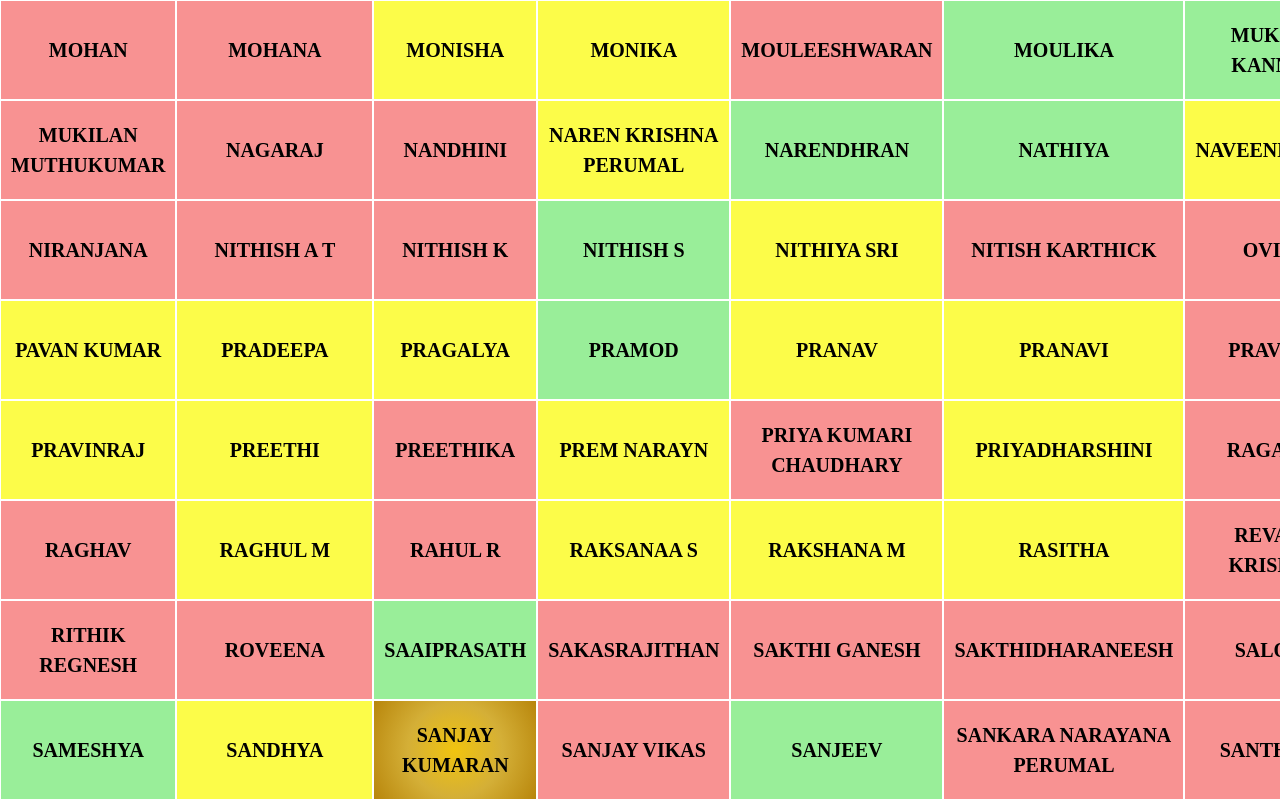
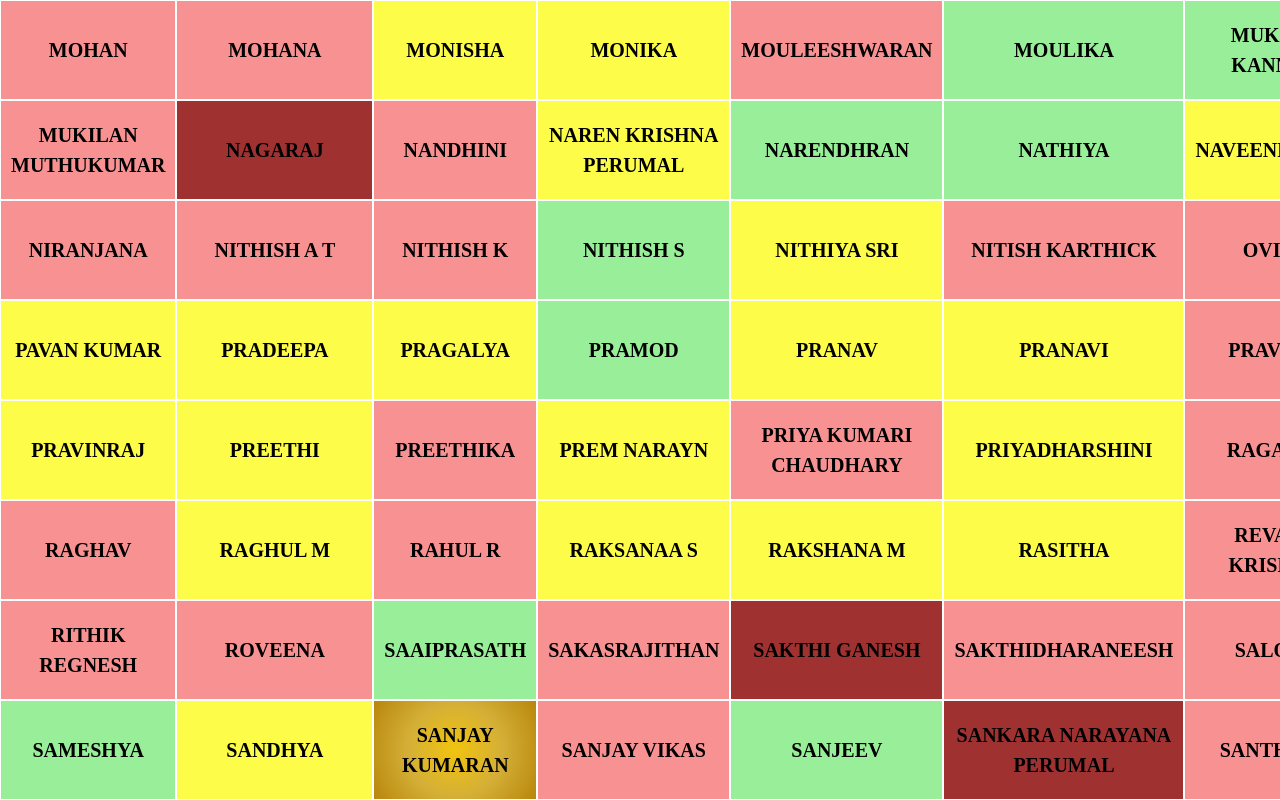
Before and after one commit to nithyasarathim/MMS, a plain HTML site: page index.html in a window 1280 px wide. Drawn offline with nearby package versions, Linux system fonts and the light colour scheme.

Commit message:
absent update

```diff
--- a/AIDS-C.json
+++ b/AIDS-C.json
@@ -47,7 +47,7 @@
     {
         "s.no": 9,
         "name": "NAGARAJ ",
-        "volunteer_count": 0
+        "volunteer_count": -1
     },
     {
         "s.no": 10,
@@ -117,7 +117,7 @@
     {
         "s.no": 23,
         "name": "PAARVENDHAN ",
-        "volunteer_count": 0
+        "volunteer_count": -1
     },
     {
         "s.no":24,
@@ -262,7 +262,7 @@
     {
         "s.no": 51,
         "name": "SAKTHI GANESH ",
-        "volunteer_count": 0
+        "volunteer_count": -1
     },
     {
         "s.no": 52,
@@ -307,7 +307,7 @@
     {
         "s.no": 60,
         "name": "SANKARA NARAYANA PERUMAL ",
-        "volunteer_count": 0
+        "volunteer_count": -1
     },
     {
         "s.no": 61,
--- a/index.html
+++ b/index.html
@@ -86,6 +86,7 @@
                 function getColor(volunteerCount) {
                     if (volunteerCount >= 2) return "rgba(144, 238, 144, 0.9)"; // Light green
                     if (volunteerCount >= 1) return "rgba(255, 255, 0, 0.7)"; // Yellow
+                    if (volunteerCount < 0) return "rgba(139, 0, 0, 0.8)";
                     return "rgba(255, 0, 0, 0.4)"; // Light red
                 }
 
```
